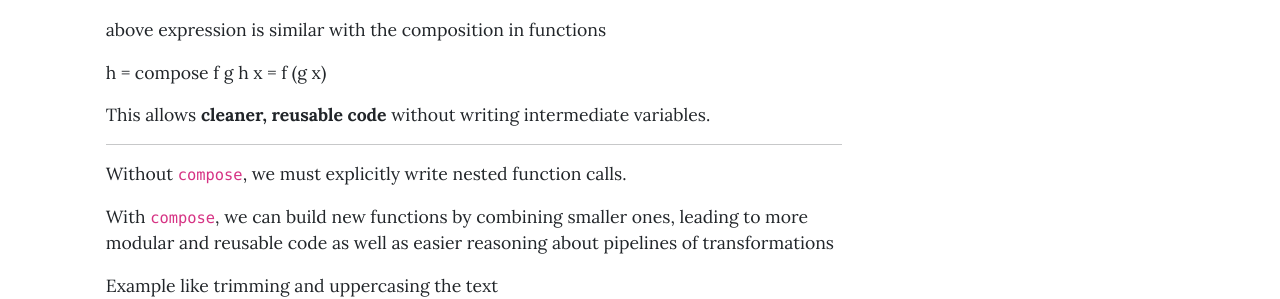
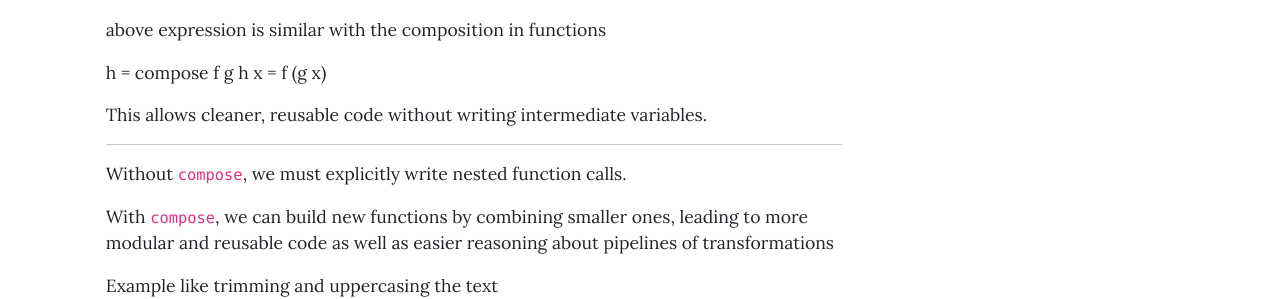
Before and after one commit to gusti-alfarisy/gusti-alfarisy.github.io, a Jekyll site: the page built from _posts/2025-09-13-ln3-fp-hop-lambda-calculus.md, in a window 1280 px wide. Shown: the part 1656-1955 px from the top of the page. Built offline with Jekyll 4.4.1, drawn with Linux system fonts in a browser that asks for light colours; comment, search, counter and statistics services are not loaded.

Commit message:
Merge remote-tracking branch 'origin/main'

```diff
--- a/_posts/2025-09-13-ln3-fp-hop-lambda-calculus.md
+++ b/_posts/2025-09-13-ln3-fp-hop-lambda-calculus.md
@@ -79,7 +79,7 @@ h = compose f g
 h x = f (g x)
 
 
-This allows **cleaner, reusable code** without writing intermediate variables.
+This allows cleaner, reusable code without writing intermediate variables.
 
 ---
 
```
